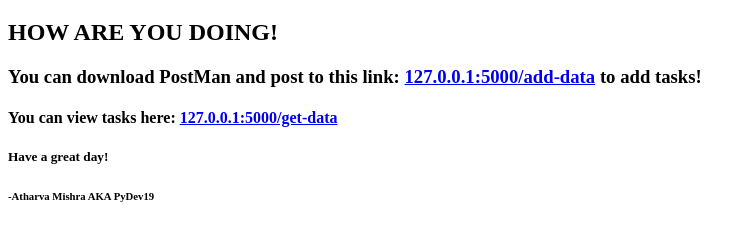
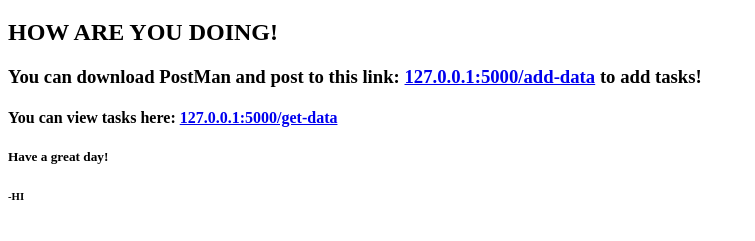
Before and after one commit to NingamerX/l, a plain HTML site: page PRO-C124-main/index.html in a window 1280 px wide. Shown: the part 61-302 px from the top of the page, without its empty margins (0-755 px from the left). Drawn offline with Linux system fonts and the light colour scheme.

Commit message:
Add files via upload

```diff
--- a/PRO-C124-main/index.html
+++ b/PRO-C124-main/index.html
@@ -10,6 +10,6 @@
     <h3>You can download PostMan and post to this link: <a href="/add-data">127.0.0.1:5000/add-data</a> to add tasks!</h3>
     <h4>You can view tasks here: <a href="/get-data">127.0.0.1:5000/get-data</a></h4>
     <h5>Have a great day!</h5>
-    <h6> -Atharva Mishra AKA PyDev19</h6>
+    <h6> -HI</h6>
 </body>
 </html>
```
